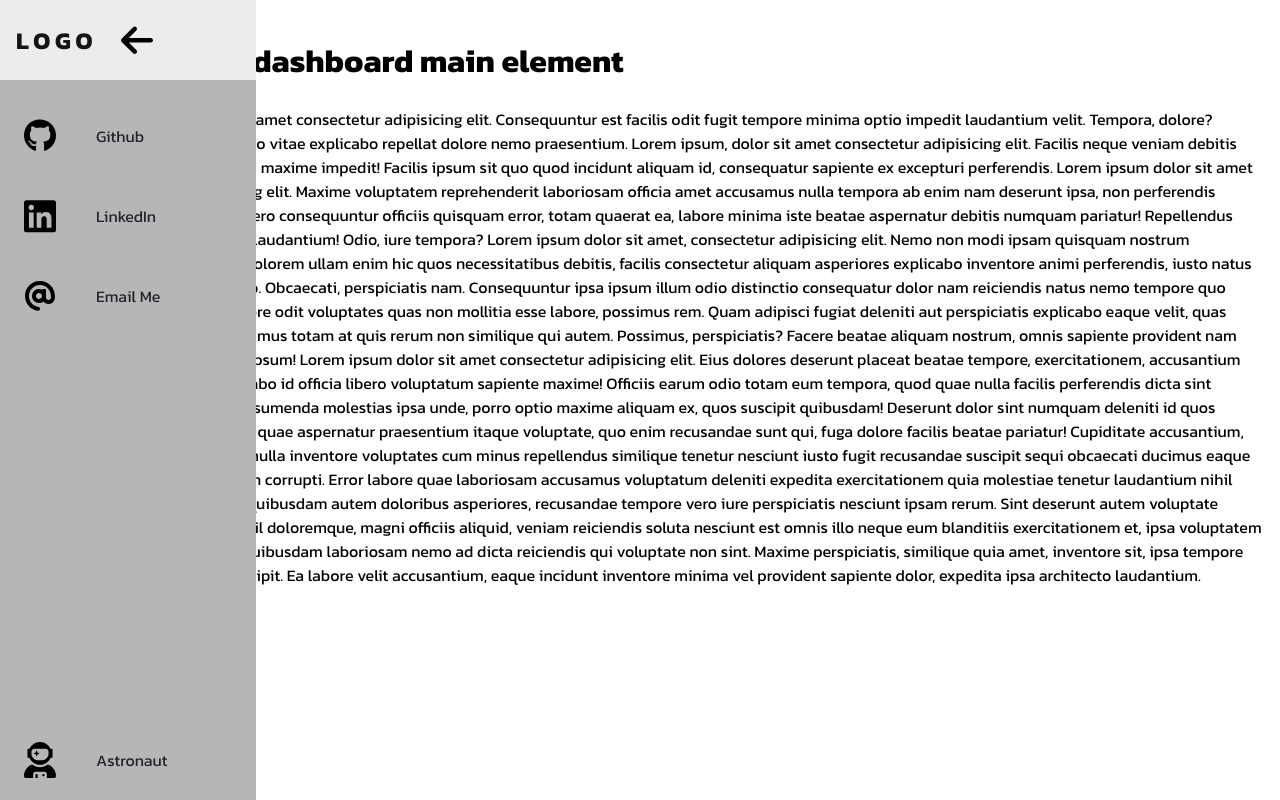
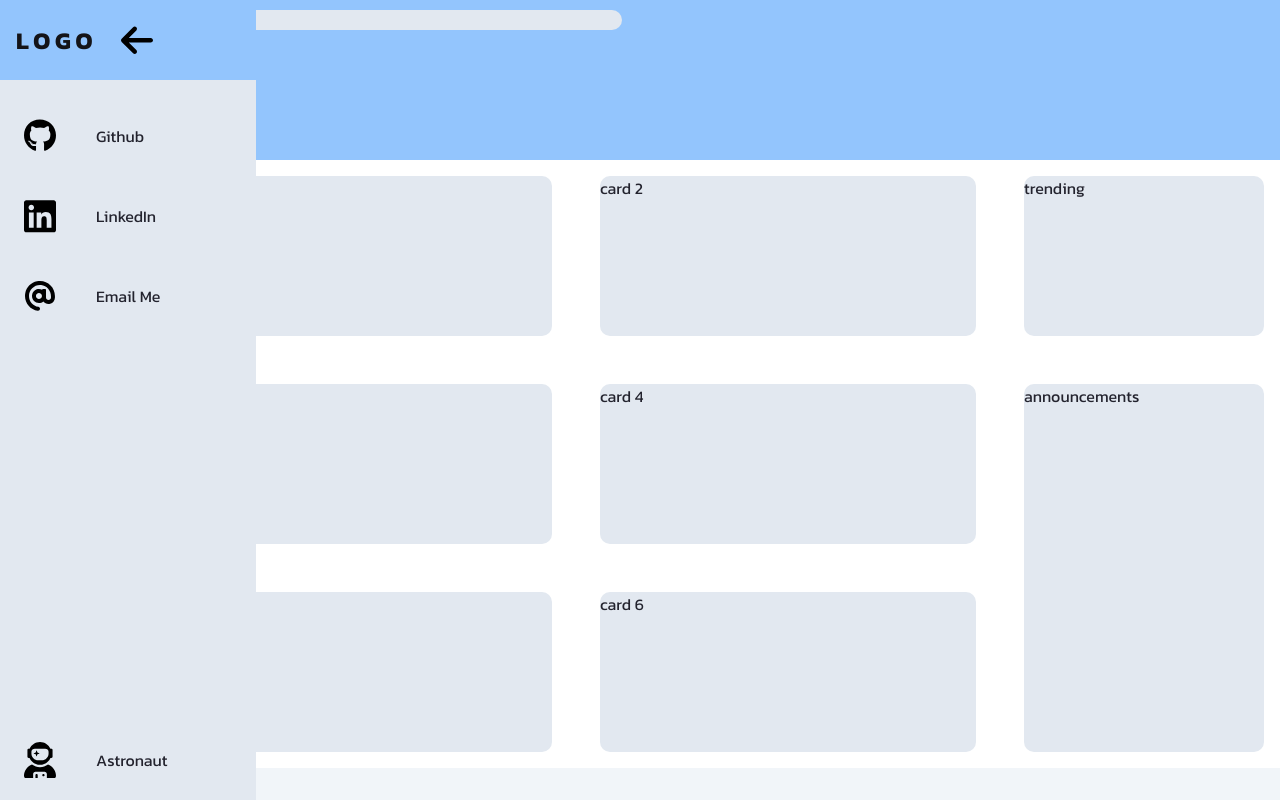
Before and after one commit to cgmccarron/odin-dashboard, a plain HTML site: page index.html in a window 1280 px wide. Drawn offline with Linux system fonts and the light colour scheme.

Commit message:
Added some content to main

```diff
--- a/index.html
+++ b/index.html
@@ -79,55 +79,19 @@
       </ul>
     </nav>
     <main>
-      <h1>This is my dashboard main element</h1>
-      <p>
-        Lorem ipsum dolor sit amet consectetur adipisicing elit. Consequuntur
-        est facilis odit fugit tempore minima optio impedit laudantium velit.
-        Tempora, dolore? Nesciunt dolorem, iusto vitae explicabo repellat dolore
-        nemo praesentium. Lorem ipsum, dolor sit amet consectetur adipisicing
-        elit. Facilis neque veniam debitis autem error numquam maxime impedit!
-        Facilis ipsum sit quo quod incidunt aliquam id, consequatur sapiente ex
-        excepturi perferendis. Lorem ipsum dolor sit amet consectetur
-        adipisicing elit. Maxime voluptatem reprehenderit laboriosam officia
-        amet accusamus nulla tempora ab enim nam deserunt ipsa, non perferendis
-        tempore, quo quam! Vero consequuntur officiis quisquam error, totam
-        quaerat ea, labore minima iste beatae aspernatur debitis numquam
-        pariatur! Repellendus consequatur nostrum laudantium! Odio, iure
-        tempora? Lorem ipsum dolor sit amet, consectetur adipisicing elit. Nemo
-        non modi ipsam quisquam nostrum laudantium deleniti, dolorem ullam enim
-        hic quos necessitatibus debitis, facilis consectetur aliquam asperiores
-        explicabo inventore animi perferendis, iusto natus voluptatibus
-        distinctio. Obcaecati, perspiciatis nam. Consequuntur ipsa ipsum illum
-        odio distinctio consequatur dolor nam reiciendis natus nemo tempore quo
-        facilis eligendi inventore odit voluptates quas non mollitia esse
-        labore, possimus rem. Quam adipisci fugiat deleniti aut perspiciatis
-        explicabo eaque velit, quas magnam delectus ducimus totam at quis rerum
-        non similique qui autem. Possimus, perspiciatis? Facere beatae aliquam
-        nostrum, omnis sapiente provident nam repellat quae nisi vel ipsum!
-        Lorem ipsum dolor sit amet consectetur adipisicing elit. Eius dolores
-        deserunt placeat beatae tempore, exercitationem, accusantium ipsum
-        fugiat in explicabo id officia libero voluptatum sapiente maxime!
-        Officiis earum odio totam eum tempora, quod quae nulla facilis
-        perferendis dicta sint ratione laudantium assumenda molestias ipsa unde,
-        porro optio maxime aliquam ex, quos suscipit quibusdam! Deserunt dolor
-        sint numquam deleniti id quos tempora, mollitia odio quae aspernatur
-        praesentium itaque voluptate, quo enim recusandae sunt qui, fuga dolore
-        facilis beatae pariatur! Cupiditate accusantium, molestias adipisci, et
-        nulla inventore voluptates cum minus repellendus similique tenetur
-        nesciunt iusto fugit recusandae suscipit sequi obcaecati ducimus eaque
-        error natus voluptatem corrupti. Error labore quae laboriosam accusamus
-        voluptatum deleniti expedita exercitationem quia molestiae tenetur
-        laudantium nihil dolorum quod facilis quibusdam autem doloribus
-        asperiores, recusandae tempore vero iure perspiciatis nesciunt ipsam
-        rerum. Sint deserunt autem voluptate possimus nostrum nihil doloremque,
-        magni officiis aliquid, veniam reiciendis soluta nesciunt est omnis illo
-        neque eum blanditiis exercitationem et, ipsa voluptatem mollitia facere
-        quia! Quibusdam laboriosam nemo ad dicta reiciendis qui voluptate non
-        sint. Maxime perspiciatis, similique quia amet, inventore sit, ipsa
-        tempore nobis dicta fugiat suscipit. Ea labore velit accusantium, eaque
-        incidunt inventore minima vel provident sapiente dolor, expedita ipsa
-        architecto laudantium.
-      </p>
+      <header>
+        <input type="search" id="search" />
+      </header>
+      <div class="content">
+        <div class="card">card 1</div>
+        <div class="card">card 2</div>
+        <div class="card">card 3</div>
+        <div class="card">card 4</div>
+        <div class="card">card 5</div>
+        <div class="card">card 6</div>
+        <div class="announcments">announcements</div>
+        <div class="trending">trending</div>
+      </div>
     </main>
   </body>
 </html>
--- a/styles.css
+++ b/styles.css
@@ -2,12 +2,12 @@
   font-size: 16px;
   --text-primary: #23232e;
   --text-secondary: #141418;
-  --bg-primary: #b6b6b6;
-  --bg-secondary: #ececec;
+  --bg-primary: #e2e8f0;
+  --bg-secondary: #93c5fd;
 }
 body {
-  color: black;
-  background-color: white;
+  color: #23232e;
+  background-color: #f1f5f9;
   margin: 0;
   padding: 0;
   font-family: "Kanit", sans-serif;
@@ -18,22 +18,21 @@ body::-webkit-scrollbar {
 }
 
 body::-webkit-scrollbar-track {
-  background-color: #1e1e24;
+  background-color: var(--bg-primary);
 }
 
 body::-webkit-scrollbar-thumb {
-  background: #6649b8;
+  background: #93c5fd;
 }
 
 main {
   margin-left: 5rem;
-  padding: 1rem;
 }
 
 .navbar {
   position: fixed;
   background-color: var(--bg-primary);
-  transition: width 600ms ease;
+  transition: width 400ms ease;
 }
 .navbar-nav {
   list-style: none;
@@ -83,7 +82,7 @@ main {
   margin-bottom: 1rem;
   text-align: center;
   color: var(--text-secondary);
-  background-color: var(--bg-secondary);
+  background-color: var(--bg-primary);
   font-size: 1.5rem;
   letter-spacing: 0.3ch;
   width: 100%;
@@ -140,3 +139,52 @@ main {
     display: inline;
   }
 }
+
+header {
+  display: grid;
+  grid-template-rows: 1fr 1fr;
+  row-gap: 1rem;
+  margin: 0;
+  height: 20vh;
+  background-color: #93c5fd;
+}
+
+#search {
+  font-size: 1rem;
+  border: none;
+  border-radius: 10px;
+  margin: 10px 0 0 30px;
+  width: 40vw;
+  height: 20px;
+  background-color: var(--bg-primary);
+}
+
+.content {
+  display: grid;
+  grid-template-columns: 1.5fr 1.5fr 1fr;
+  column-gap: 1rem;
+  row-gap: 1rem;
+  grid-template-rows: 1fr 1fr 1fr;
+  background: white;
+  padding-left: 5rem;
+}
+
+.content > div {
+  border-radius: 10px;
+  margin: 1rem;
+  background-color: var(--bg-primary);
+}
+
+.card {
+  height: 10rem;
+}
+
+.trending {
+  grid-row: 1 / 2;
+  grid-column: 3 / 4;
+}
+
+.announcments {
+  grid-row: 2 / 4;
+  grid-column: 3/4;
+}
```
